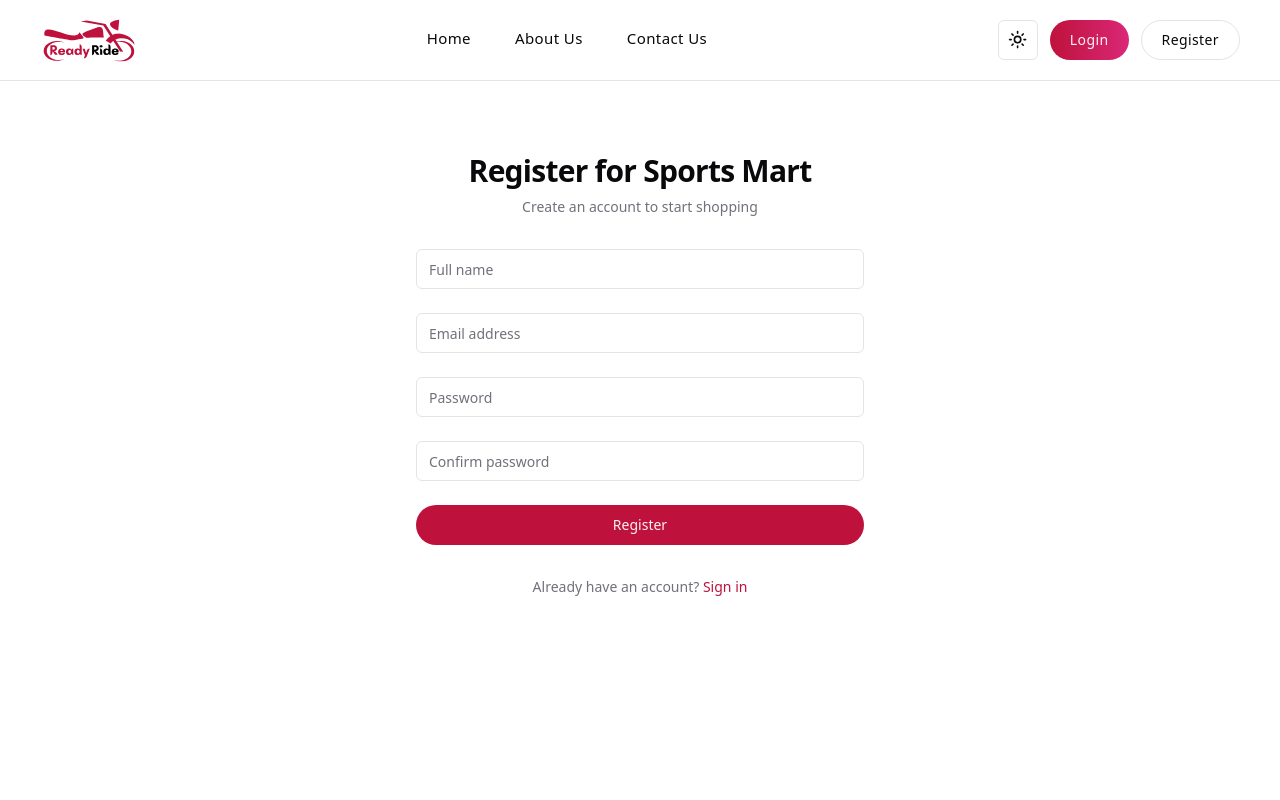
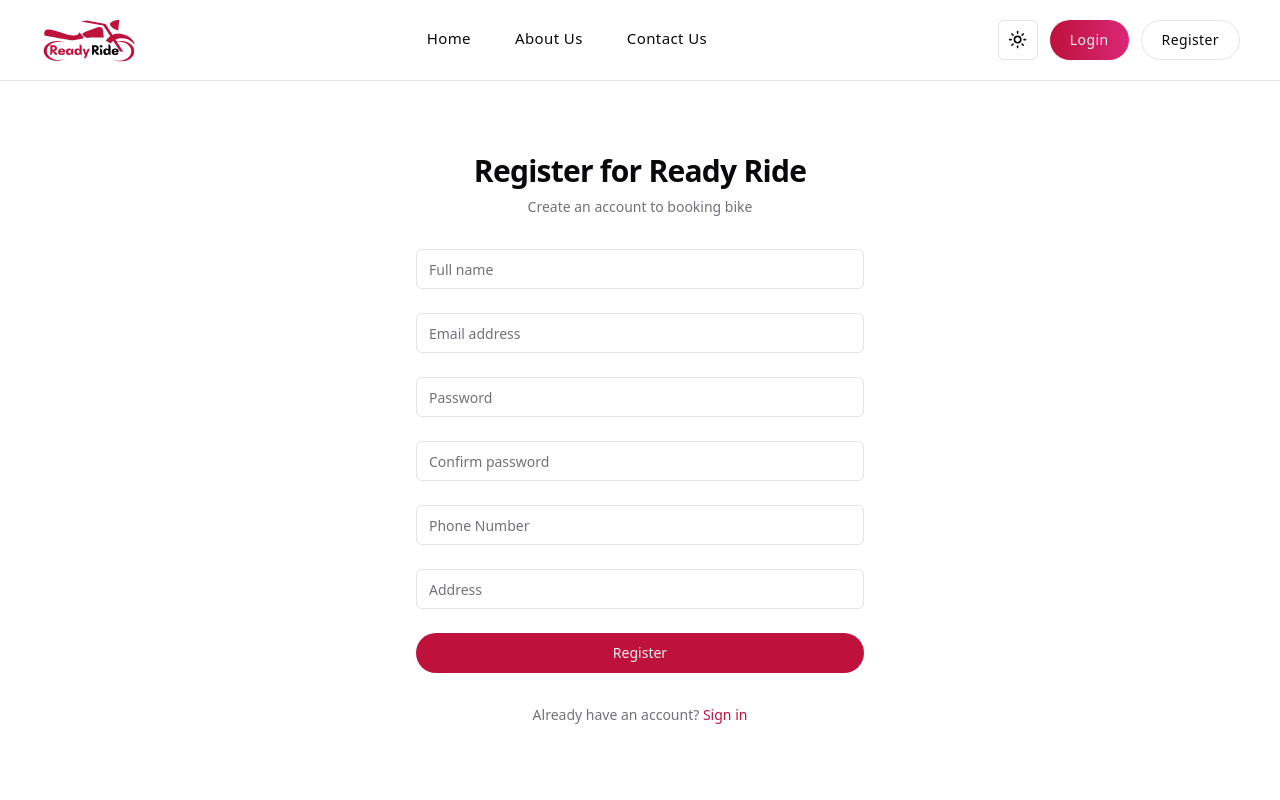
Before and after one commit to md-ali-0/ready-ride-client, a React (Vite) app: page /Register in a window 1280 px wide. Shown: the top 800 px of the page. Built offline with nearby package versions, Linux system fonts and the light colour scheme.

Commit message:
register page updated

```diff
--- a/src/pages/register.tsx
+++ b/src/pages/register.tsx
@@ -1,15 +1,19 @@
 import { Button } from "@/components/ui/button";
 import { Input } from "@/components/ui/input";
 import { Label } from "@/components/ui/label";
-import { FC } from "react";
+import { useSignUpUserMutation } from "@/redux/features/auth/authApi";
+import { FC, useEffect } from "react";
 import { SubmitHandler, useForm } from "react-hook-form";
-import { Link } from "react-router-dom";
+import { Link, useNavigate } from "react-router-dom";
+import { toast } from "sonner";
 
 interface FormValues {
     name: string;
     email: string;
     password: string;
     confirmPassword: string;
+    phone: string;
+    address: string;
 }
 
 const Register: FC = () => {
@@ -20,22 +24,18 @@
         formState: { errors },
     } = useForm<FormValues>();
 
-    // const [createUser, { isSuccess }] = useCreateUserMutation();
-    // const navigate = useNavigate();
+    const [createUser, { isSuccess }] = useSignUpUserMutation();
+    const navigate = useNavigate();
 
-    // useEffect(() => {
-    //     if (isSuccess) {
-    //         toast.success("User Created Successfully");
-    //         navigate("/login");
-    //     }
-    // }, [isSuccess, navigate]);
+    useEffect(() => {
+        if (isSuccess) {
+            toast.success("User Created Successfully");
+            navigate("/login");
+        }
+    }, [isSuccess, navigate]);
 
     const onSubmit: SubmitHandler<FormValues> = (data) => {
-        const userData = new FormData();
-        userData.append("data", JSON.stringify(data));
-        // createUser(userData);
-        console.log(data);
-
+        createUser(data);
     };
 
     const password = watch("password");
@@ -46,10 +46,10 @@
                 <div className="mx-auto w-full max-w-md space-y-8">
                     <div>
                         <h2 className="mt-6 text-center text-3xl font-bold tracking-tight text-foreground">
-                            Register for Sports Mart
+                            Register for Ready Ride
                         </h2>
                         <p className="mt-2 text-center text-sm text-muted-foreground">
-                            Create an account to start shopping
+                            Create an account to booking bike
                         </p>
                     </div>
                     <form
@@ -148,6 +148,44 @@
                             )}
                         </div>
                         <div>
+                            <Label htmlFor="phone" className="sr-only">
+                                Phone
+                            </Label>
+                            <Input
+                                id="phone"
+                                type="text"
+                                autoComplete="phone"
+                                placeholder="Phone Number"
+                                {...register("phone", {
+                                    required: "Phone is required",
+                                })}
+                            />
+                            {errors.phone && (
+                                <p className="text-red-500 text-sm mt-1">
+                                    {errors.phone.message}
+                                </p>
+                            )}
+                        </div>
+                        <div>
+                            <Label htmlFor="address" className="sr-only">
+                                Address
+                            </Label>
+                            <Input
+                                id="address"
+                                type="text"
+                                autoComplete="address"
+                                placeholder="Address"
+                                {...register("address", {
+                                    required: "Address is required",
+                                })}
+                            />
+                            {errors.address && (
+                                <p className="text-red-500 text-sm mt-1">
+                                    {errors.address.message}
+                                </p>
+                            )}
+                        </div>
+                        <div>
                             <Button type="submit" className="w-full">
                                 Register
                             </Button>
--- a/src/redux/features/auth/authApi.ts
+++ b/src/redux/features/auth/authApi.ts
@@ -23,4 +23,4 @@
     }),
 });
 
-export const { useLoginUserMutation } = authApi;
+export const { useLoginUserMutation, useSignUpUserMutation } = authApi;
```
